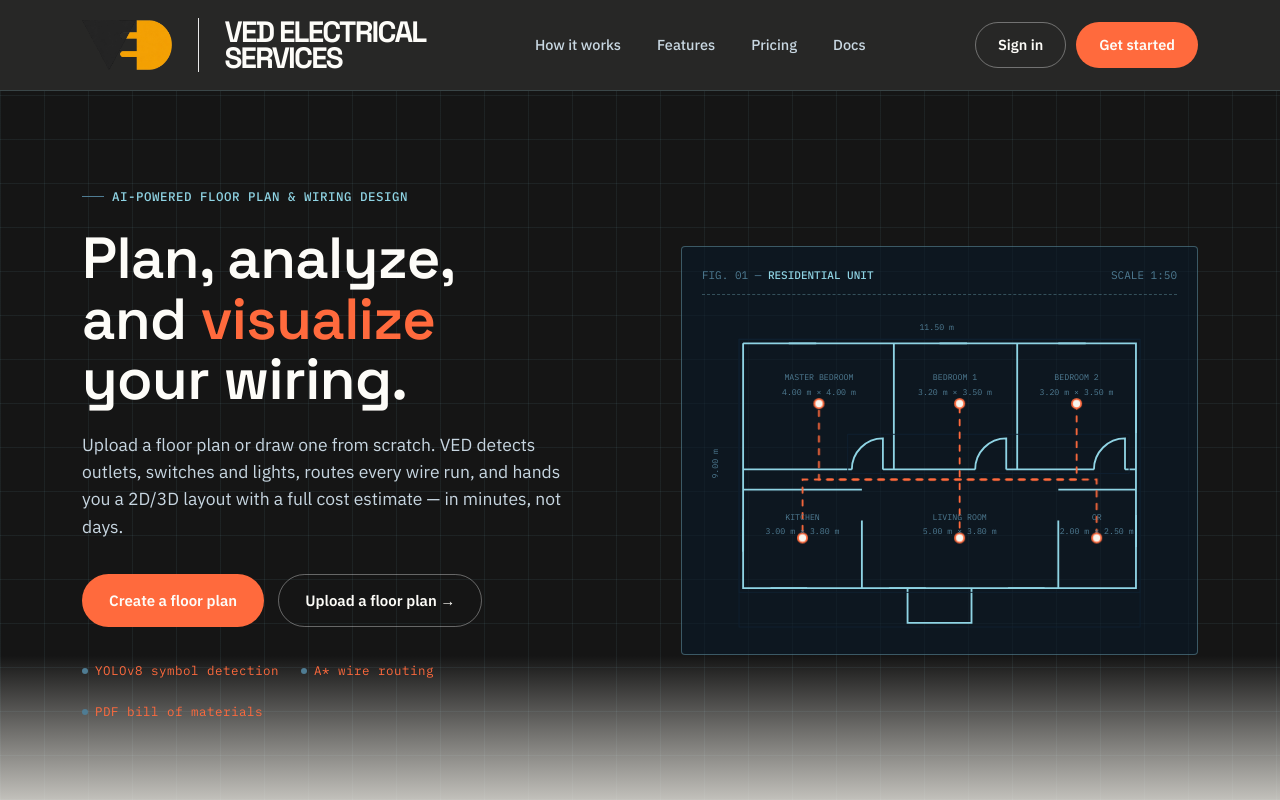
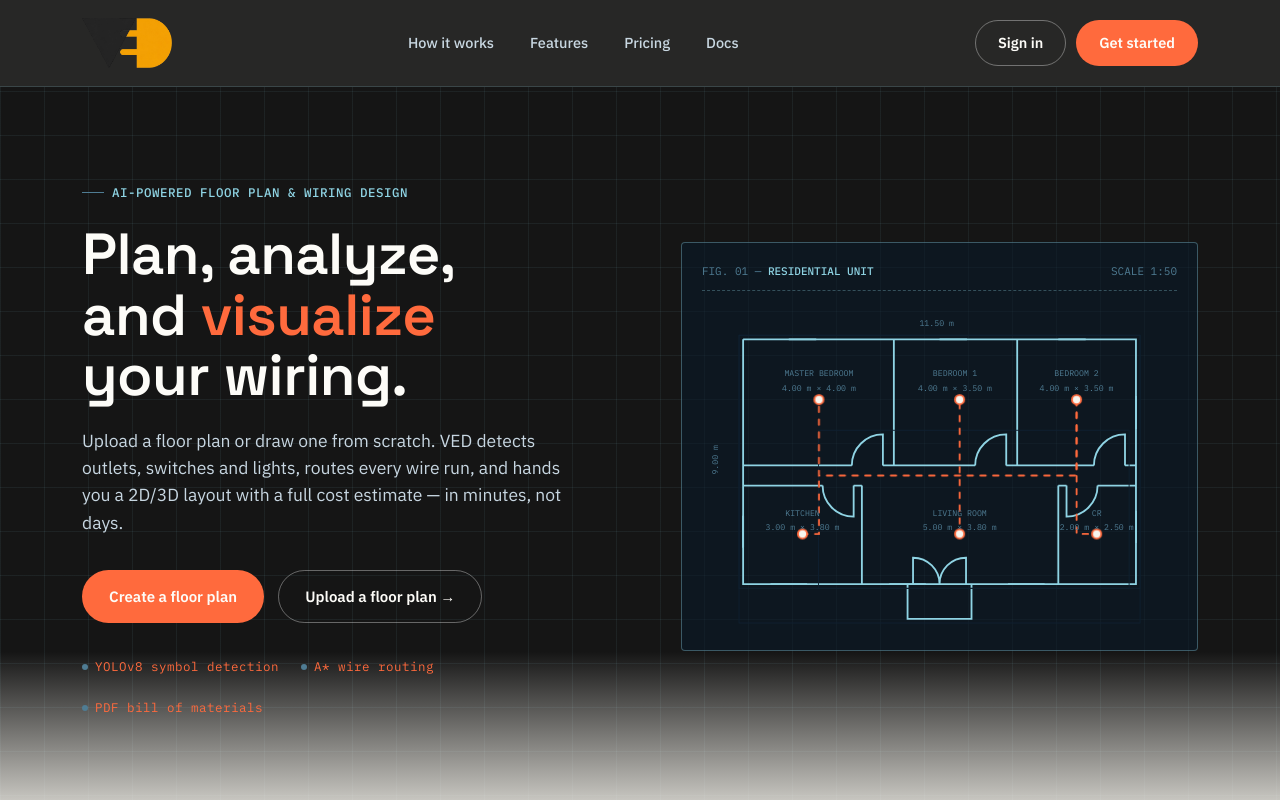
Before and after one commit to kurtreonal/ai-floorplan-analysis, a React (Vite) app: page / in a window 1280 px wide. Shown: the top 800 px of the page. Built offline with nearby package versions, Linux system fonts and the light colour scheme.

Commit message:
fix: update room dimensions and enhance SVG paths for better layout representation

```diff
--- a/src/App.jsx
+++ b/src/App.jsx
@@ -148,12 +148,13 @@
               </div>
 
               <svg className="draw-svg" viewBox="0 0 520 360" role="img" aria-label="Residential unit blueprint illustration">
-                <path className="outline" d="M45,42 H475 V310 H45 Z M210,42 V180 M345,42 V180 M45,180 H164 M198,180 H299 M333,180 H429 M463,180 H475 M175,236 V310 M390,236 V310 M45,202 H175 M390,202 H475 M45,310 H243 M277,310 H475 M225,310 V348 H295 V310" />
+                <path className="outline" d="M45,42 H475 V310 H45 Z M210,42 V180 M345,42 V180 M45,180 H164 M198,180 H299 M333,180 H429 M463,180 H475 M175,202 V310 M390,202 V310 M45,202 H132 M166,202 H175 M390,202 H399 M433,202 H475 M45,310 H231 M289,310 H475 M225,310 V348 H295 V310" />
                 <path className="outline detail" d="M95,42 H125 M260,42 H290 M390,42 H420 M45,104 H45 M475,104 V140 M45,235 V270 M475,230 V265 M75,310 H115 M205,310 H245 M335,310 H375" />
-                <path className="outline door" d="M198,180 V146 A34,34 0 0 0 164,180 M333,180 V146 A34,34 0 0 0 299,180 M463,180 V146 A34,34 0 0 0 429,180" />
-                <path className="route route-a" d="M128,108 V191 H432 V255" />
-                <path className="route route-b" d="M282,108 V191 H282 V255" />
-                <path className="route route-c" d="M410,108 V191 H110 V255" />
+                <path className="outline door" d="M198,180 V146 A34,34 0 0 0 164,180 M333,180 V146 A34,34 0 0 0 299,180 M463,180 V146 A34,34 0 0 0 429,180 M166,202 V236 A34,34 0 0 1 132,202 M231,310 V281 A29,29 0 0 1 260,310 M289,310 V281 A29,29 0 0 0 260,310 M399,202 V236 A34,34 0 0 0 433,202" />
+                <path className="route route-a" d="M128,108 V191 H410 V108" />
+                <path className="route route-b" d="M282,108 V255" />
+                <path className="route route-c" d="M110,255 H128 V191" />
+                <path className="route route-c" d="M410,108 V255 H432" />
                 <circle className="node node-1" cx="128" cy="108" r="5" />
                 <circle className="node node-2" cx="282" cy="108" r="5" />
                 <circle className="node node-3" cx="410" cy="108" r="5" />
@@ -165,9 +166,9 @@
                 <text x="128" y="82" textAnchor="middle">MASTER BEDROOM</text>
                 <text x="128" y="98" textAnchor="middle">4.00 m × 4.00 m</text>
                 <text x="277" y="82" textAnchor="middle">BEDROOM 1</text>
-                <text x="277" y="98" textAnchor="middle">3.20 m × 3.50 m</text>
+                <text x="277" y="98" textAnchor="middle">4.00 m × 3.50 m</text>
                 <text x="410" y="82" textAnchor="middle">BEDROOM 2</text>
-                <text x="410" y="98" textAnchor="middle">3.20 m × 3.50 m</text>
+                <text x="410" y="98" textAnchor="middle">4.00 m × 3.50 m</text>
                 <text x="110" y="235" textAnchor="middle">KITCHEN</text>
                 <text x="110" y="251" textAnchor="middle">3.00 m × 3.80 m</text>
                 <text x="282" y="235" textAnchor="middle">LIVING ROOM</text>
@@ -272,11 +273,6 @@
     <div className="logo" aria-label="VED Electrical Services logo">
       <div className="brand-lockup">
         <img src={vedLogo} alt="VED Electrical Services" className="brand-logo" />
-        <span className="brand-divider" aria-hidden="true" />
-        <div className="brand-text">
-          <span>VED ELECTRICAL</span>
-          <span>SERVICES</span>
-        </div>
       </div>
     </div>
   )
@@ -286,8 +282,6 @@
   return (
     <div className="footer-brand" aria-label="VED Electrical Services logo">
       <img src={vedLogo} alt="VED Electrical Services" />
-      <span className="footer-brand-divider" aria-hidden="true" />
-      <span className="footer-brand-text">VED ELECTRICAL SERVICES</span>
     </div>
   )
 }
```
